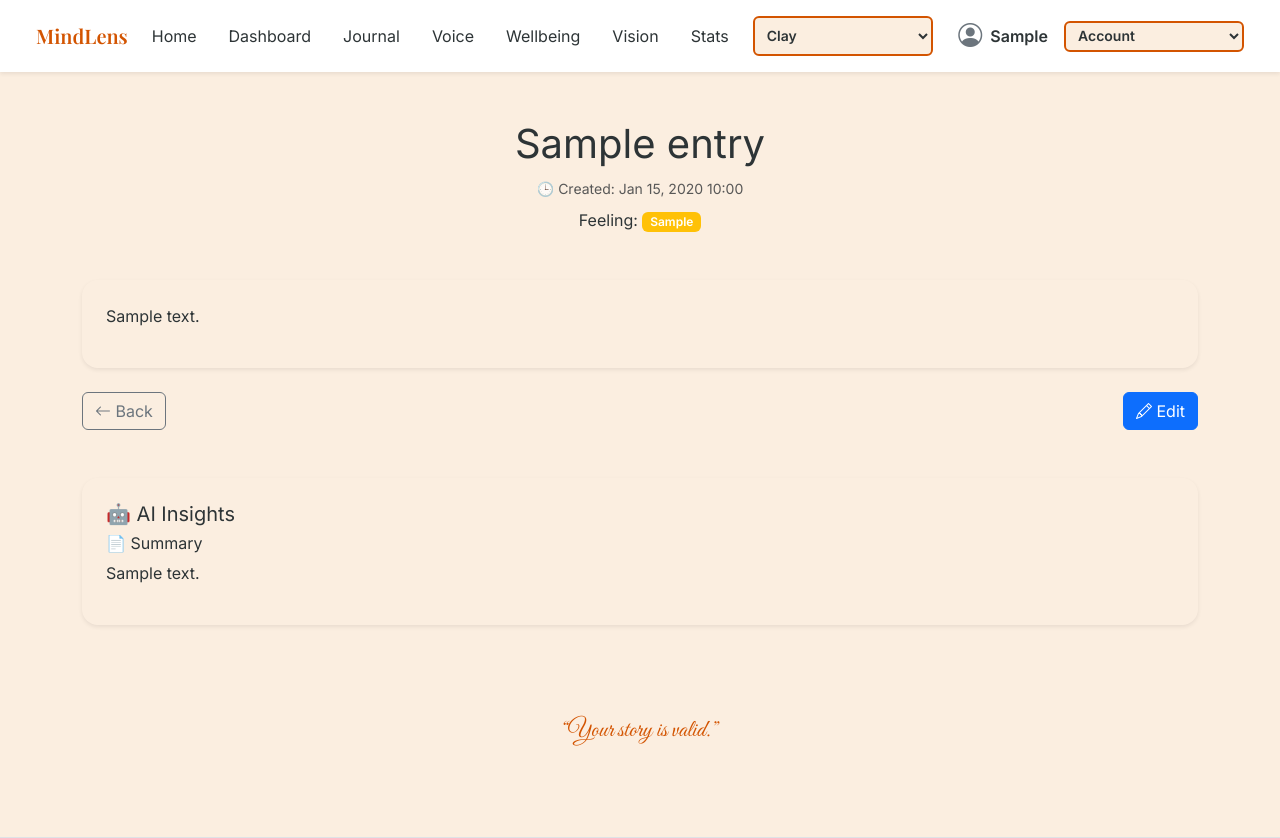
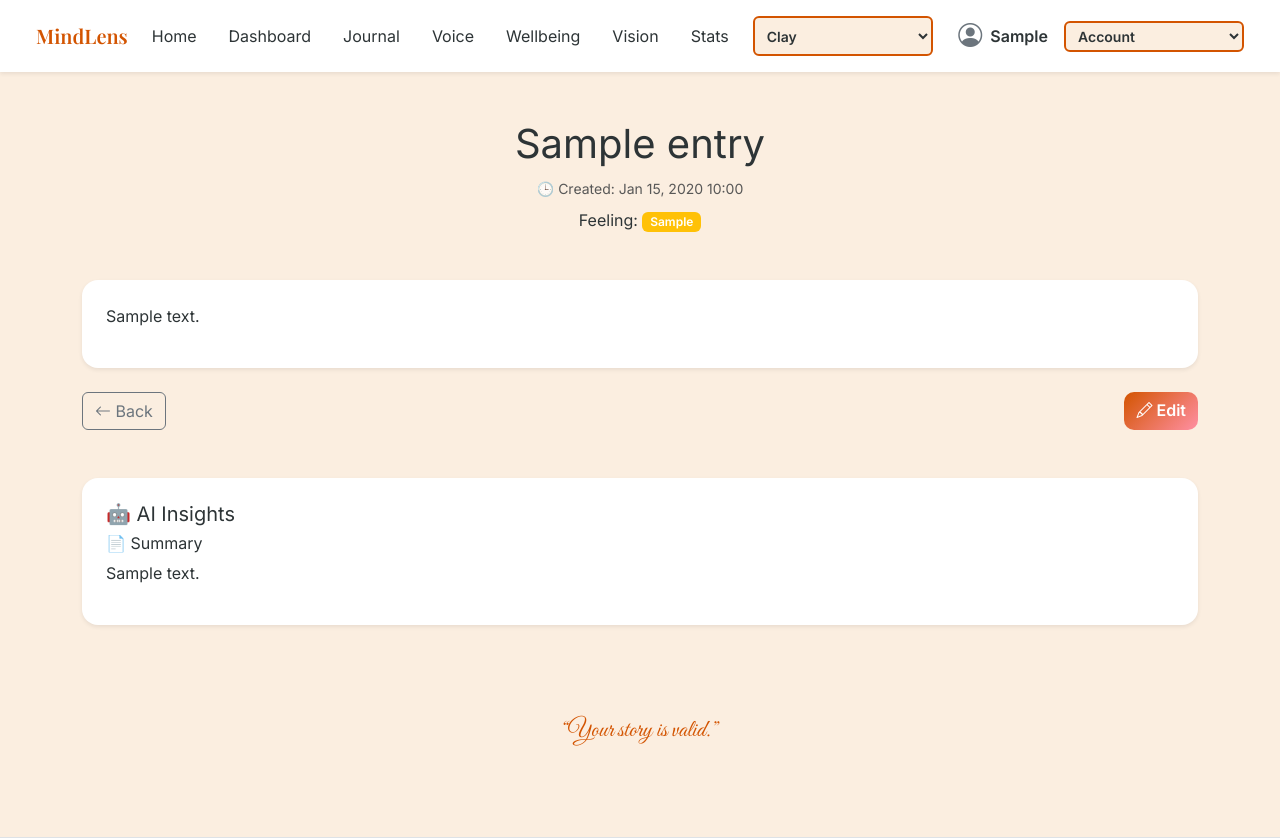
Before and after one commit to SheCodes-esprit/MindLens, a Django app: page /entries/detail/1/ in a window 1280 px wide. Shown: the top 838 px of the page. Run offline with Django 4.2, Linux system fonts and the light colour scheme; a user stored in the database is signed in; tables that the repository leaves empty hold one stand-in row (values such as "Sample post").

Commit message:
entry details ui enhacements

```diff
--- a/static/css/entries.css
+++ b/static/css/entries.css
@@ -515,4 +515,23 @@
   .entry-actions .btn {
     width: 100%;
   }
+}}
+.glass-card {
+  background: #fff;
+  border-radius: 20px;
+  box-shadow: 0 6px 20px rgba(0, 0, 0, 0.05);
+  transition: all 0.3s ease;
 }
+
+.glass-card:hover {
+  box-shadow: 0 10px 28px rgba(0, 0, 0, 0.07);
+}
+.btn-theme {
+  background: linear-gradient(135deg, var(--accent) 0%, #ff8fa3 100%);
+  color: #fff;
+  font-weight: 600;
+  border: none;
+  border-radius: 10px;
+  transition: all 0.3s ease;
+}
+.btn-theme:hover { opacity: 0.9; transform: translateY(-1px); }
--- a/templates/frontoffice/pages/text/entry_detail.html
+++ b/templates/frontoffice/pages/text/entry_detail.html
@@ -31,7 +31,7 @@
                 <i class="bi bi-arrow-left"></i> Back
             </a>
 
-            <a href="{% url 'update_entry' entry.id %}" class="btn btn-primary">
+            <a href="{% url 'update_entry' entry.id %}" class="btn btn-theme">
                 <i class="bi bi-pencil"></i> Edit
             </a>
         </div>
```
